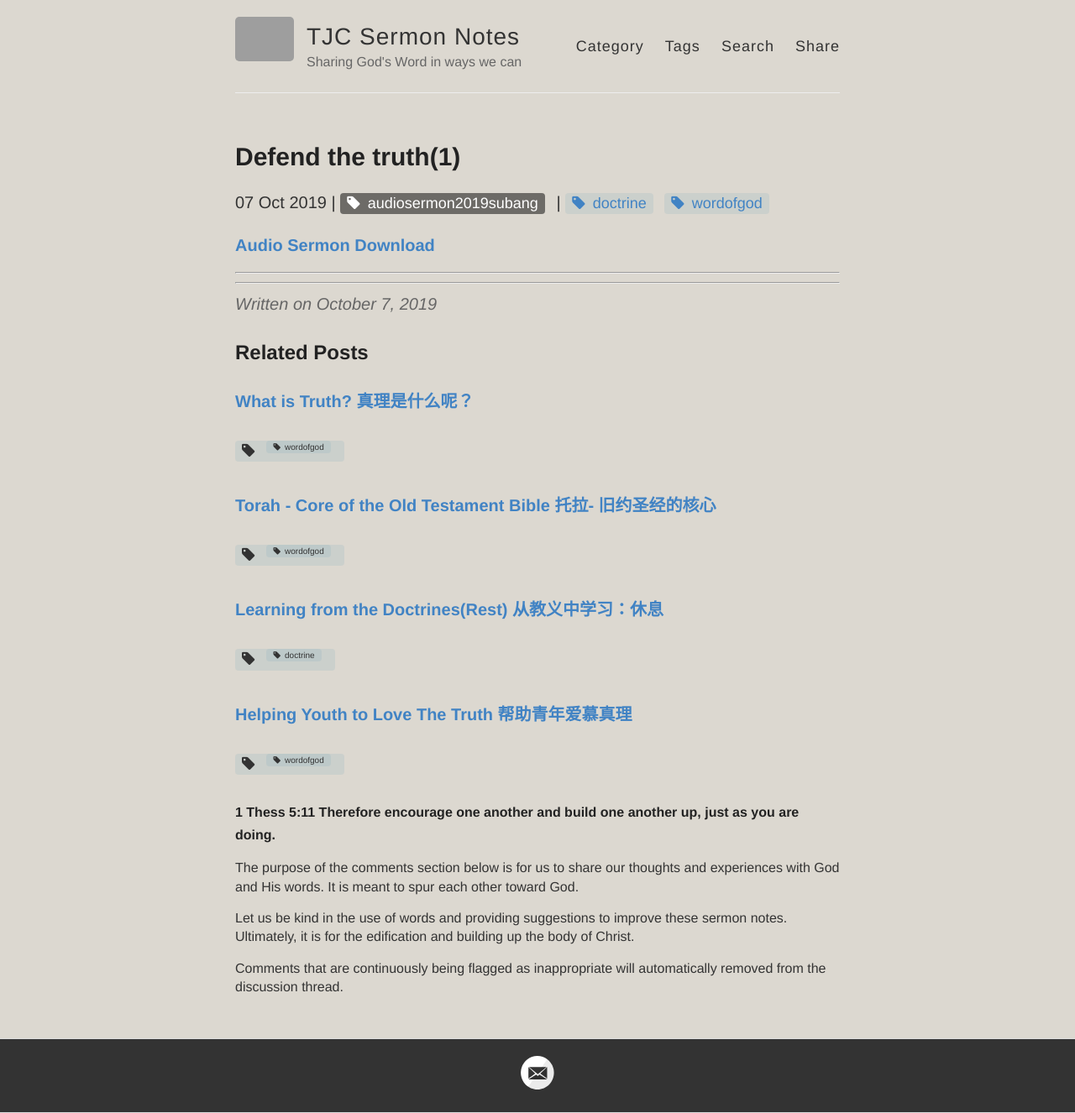
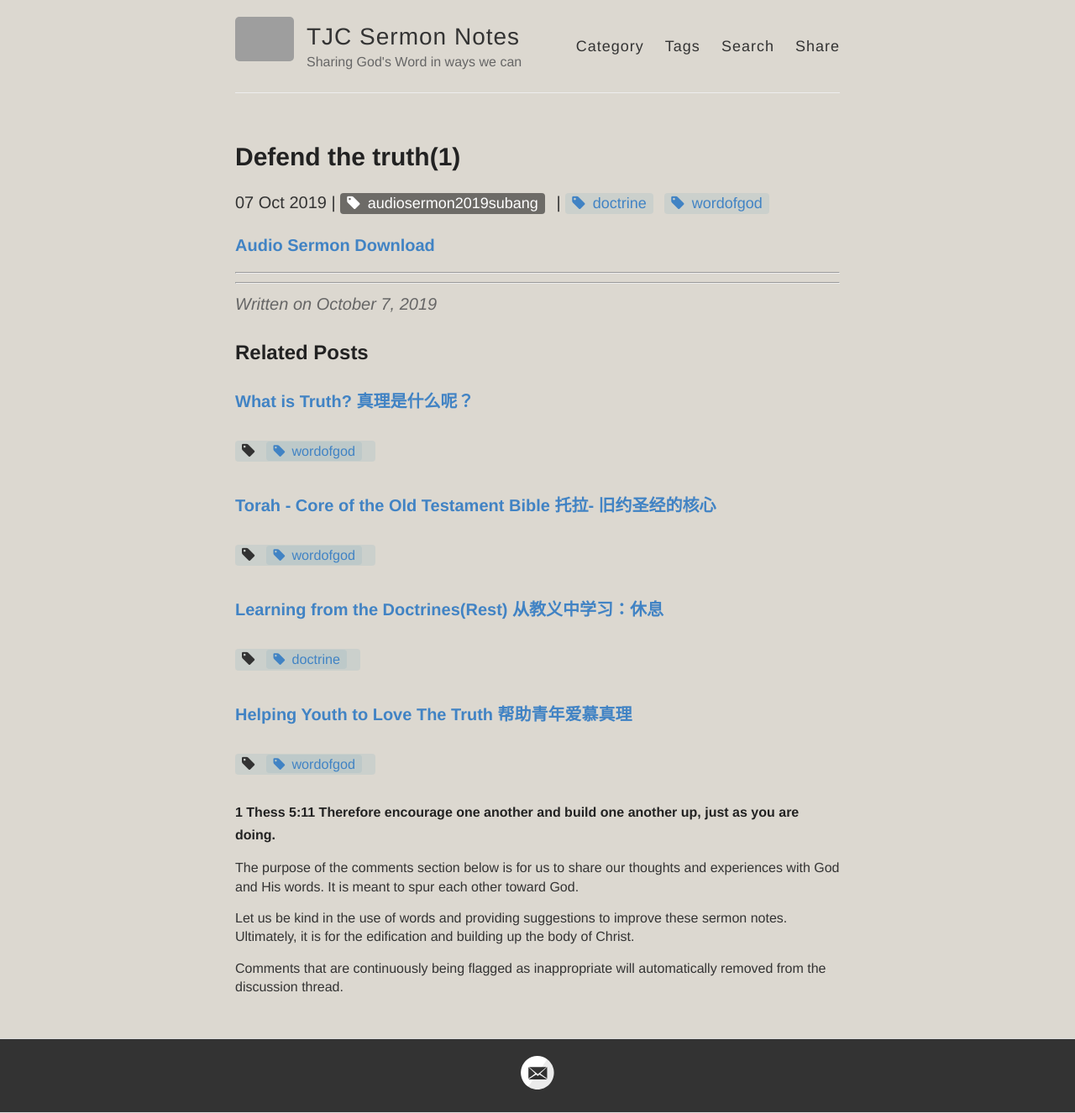
Before and after one commit to catchupTJC/catchuptjc.github.io, a Jekyll site: the page built from _posts/2019-10-07-Defend the truth(1) .md, in a window 1280 px wide. Shown: the whole page at 84% size. Built offline with Jekyll 4.4.1, drawn with Linux system fonts in a browser that asks for light colours; nearby versions of some CDN libraries; comment, search, counter and statistics services are not loaded; grey boxes are pictures that could not be loaded.

Commit message:
Update post.html

```diff
--- a/_layouts/post.html
+++ b/_layouts/post.html
@@ -48,7 +48,7 @@ layout: default
       {% if post.url != page.url %}
         {% if page.tags contains tag %}
           {% assign sameTagCount = sameTagCount | plus: 1 %}
-          {% capture tagmarkup %} <span class="post-tag">{{ tag }}</span>{% endcapture %}
+          {% capture tagmarkup %} <a class="post-tag">{{ tag }}</a>{% endcapture %}
           {% assign commonTags = commonTags | append: tagmarkup %}
         {% endif %}
       {% endif %}
```
